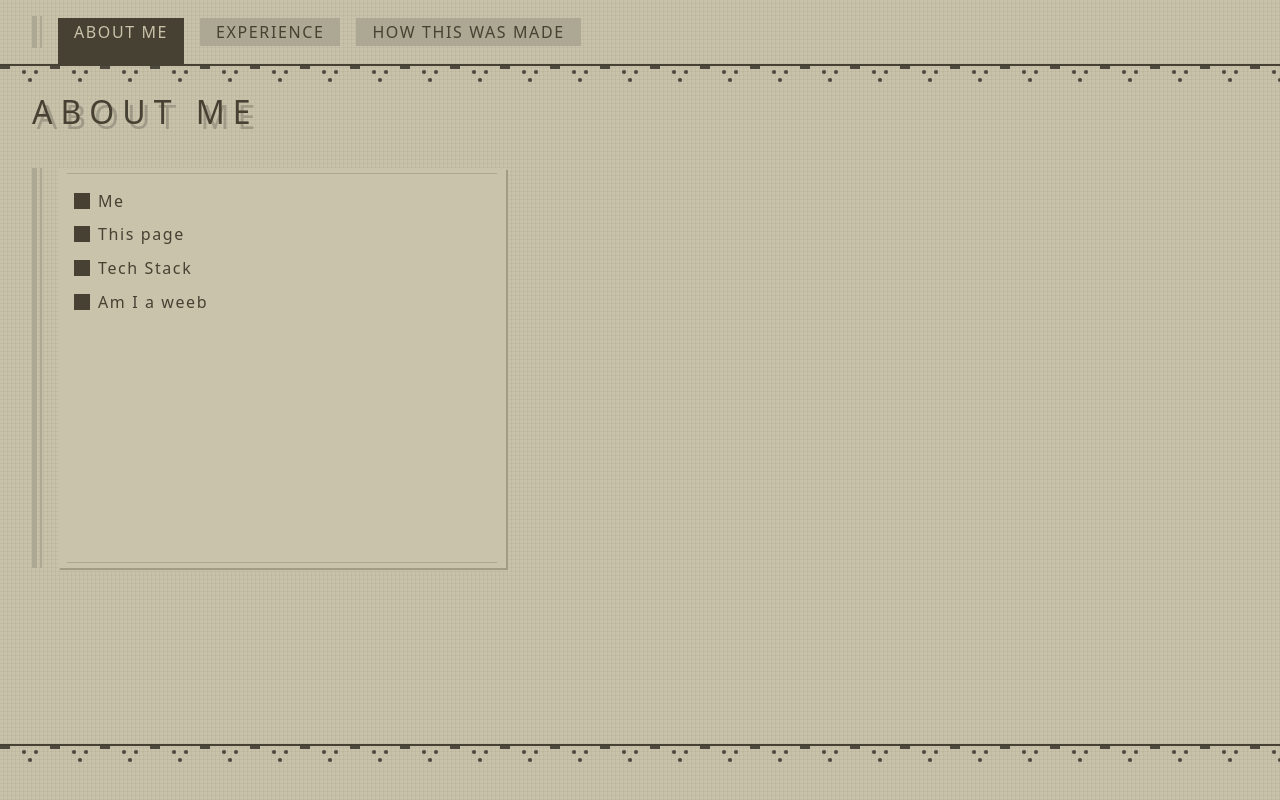
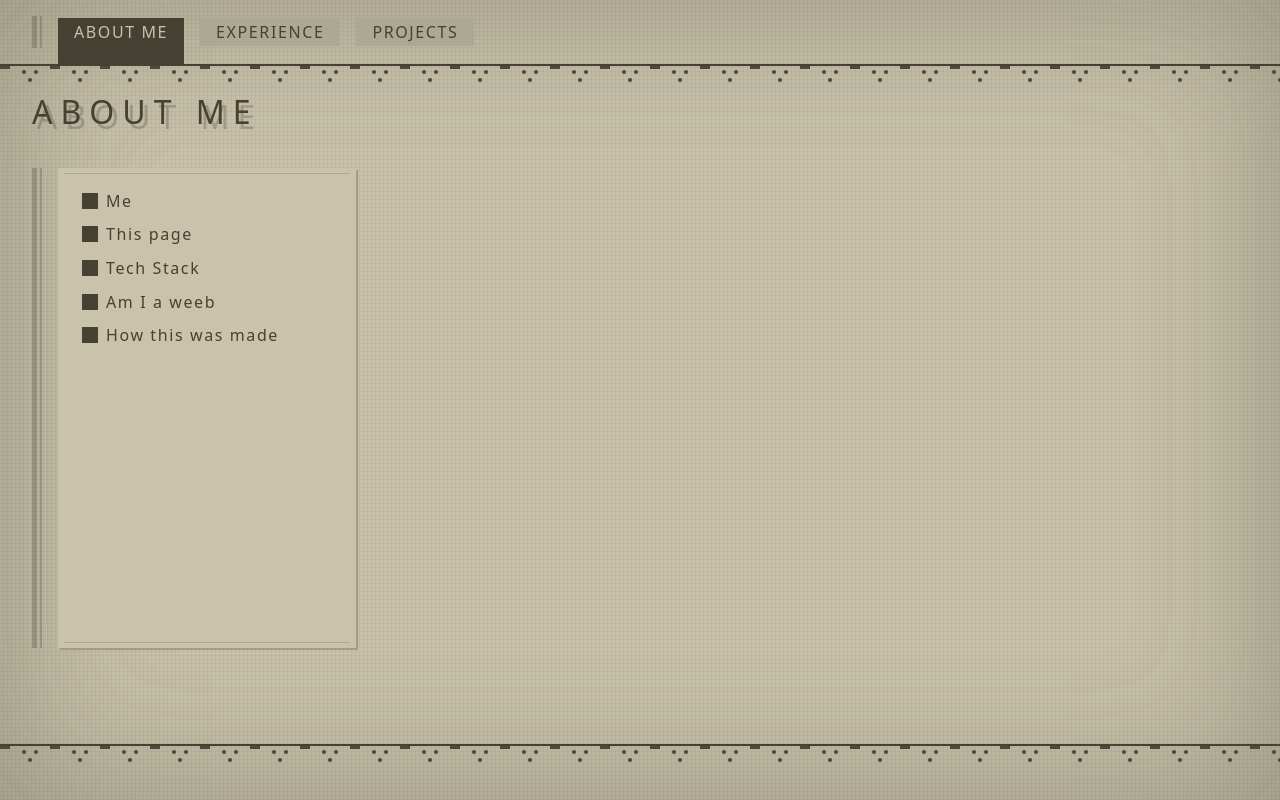
Before and after one commit to pralphv/portfolio-game-screens, a React (Vite) app: page /portfolio-game-screens/about_me in a window 1280 px wide. Built offline with nearby package versions, Linux system fonts and the light colour scheme; what @pixi/react would draw is missing.

Commit message:
progress

```diff
--- a/src/components/navigationBar/index.tsx
+++ b/src/components/navigationBar/index.tsx
@@ -31,7 +31,7 @@ const NavigationBar = () => {
             alignItems: "center",
           }}
         >
-          {["/about_me", "/experience", "/how_this_was_made"].map((route) => (
+          {["/about_me", "/experience", "/projects"].map((route) => (
             <NavLink
               to={route}
               key={route}
--- a/src/components/nierPageHeader/index.tsx
+++ b/src/components/nierPageHeader/index.tsx
@@ -1,30 +1,8 @@
-import { useEffect, useState } from "react";
-
 import { useTextTypingEffect } from "../../utils/hooks";
 
 const NierPageHeader = ({ title }: { title: string }) => {
-  const [ready, setReady] = useState(
-    !(new URLSearchParams(window.location.search).get("from") === "home"),
-  );
-  const visibleText = useTextTypingEffect(ready ? title : "");
-  const isBot =
-    /bot|crawler|spider|crawling|google|bing|yahoo|baidu|yandex|facebook|twitter|linkedin/i.test(
-      navigator.userAgent,
-    );
-  useEffect(() => {
-    if (ready) {
-      return;
-    }
-    const timer = setTimeout(() => {
-      setReady(true);
-    }, 800);
-
-    return () => clearTimeout(timer);
-  }, []);
-  if (isBot) {
-    return <h1>{title}</h1>;
-  }
-  return ready && <h1>{visibleText}</h1>;
+  const visibleText = useTextTypingEffect(title);
+  return <h1>{visibleText}</h1>;
 };
 
 export default NierPageHeader;
--- a/src/index.css
+++ b/src/index.css
@@ -88,7 +88,7 @@ html[data-theme="nier"] {
 
   --color-background: #c8c2aa; /* $bgColor from your snippet */
   --color-surface: #f8f8f0; /* A slightly lighter surface if needed */
-  --color-border: #4d493e; /* Border color matching $color */
+  --color-border: 77, 73, 62; /* Border color matching $color */
 
   /* Define the color used for the grid lines as an RGB variable */
   --color-grid-line-rgb: 255 0 0; /* Black for rgba(0,0,0,.07) */
@@ -113,8 +113,8 @@ html[data-theme="nier"] {
     background-repeat: repeat; /* Crucial for grids! Ensure the pattern tiles */
     /* Inner box shadow */
     box-shadow:
-      inset 0 0 150px rgba(var(--color-text-base-rgb), 0.4),
-      inset 0 0 150px rgba(var(--color-text-base-rgb), 0.3);
+      inset 0 0 150px rgba(var(--color-border), 0.2),
+      inset 0 0 150px rgba(var(--color-border), 0.2);
 
     /* Other body styles */
     color: var(--color-text-base);
@@ -218,7 +218,7 @@ html[data-theme="nier"] {
       top: 0;
       width: 5px;
       height: 100%;
-      background-color: var(--color-secondary);
+      background-color: rgba(var(--color-border), 0.3);
       transform-origin: center;
       animation: growUp 0.3s ease-out forwards;
     }
@@ -230,7 +230,7 @@ html[data-theme="nier"] {
       top: 0;
       width: 2px;
       height: 100%;
-      background-color: var(--color-secondary);
+      background-color: rgba(var(--color-border), 0.3);
       transform-origin: center;
       animation: growUp 0.3s ease-out forwards;
     }
@@ -238,18 +238,16 @@ html[data-theme="nier"] {
 
   .white-space {
     margin-left: 2em;
+    margin-right: 2em;
   }
 
   .panel {
-    height: 50vh;
     background-color: #cac3ab;
-    box-shadow: 2px 2px 0px #a29c85;
     position: relative;
-    width: 35vw;
     padding-top: 1em;
     padding-bottom: 1em;
+    padding-left: 1em;
     animation: fadeIn 0.2s ease-out forwards;
-    animation-delay: 700ms;
     opacity: 0;
 
     &::before {
@@ -262,6 +260,9 @@ html[data-theme="nier"] {
       border-bottom: 1px solid var(--color-secondary);
       width: 96%;
     }
+  }
+  .panel-box-shadow {
+    box-shadow: 2px 2px 0px #a29c85;
   }
 
   .panel a {
@@ -283,8 +284,7 @@ html[data-theme="nier"] {
 
   .panel li {
     position: relative;
-    padding-left: 2.5em;
-    /* z-index: 1; */
+    padding-left: 2em;
 
     &:hover {
       a {
@@ -320,6 +320,7 @@ html[data-theme="nier"] {
       height: 100%;
       background-color: var(--color-text-base);
       transition: width 0.15s ease;
+      z-index: -1;
     }
 
     &:hover::after {
@@ -327,10 +328,22 @@ html[data-theme="nier"] {
     }
   }
 
+  .panel-header {
+    color: var(--color-background);
+    background-color: var(--color-text-base);
+    padding-left: 2em;
+    position: relative;
+    animation: fadeIn 0.2s ease-out forwards;
+
+    .bullet-point {
+      background-color: var(--color-background);
+    }
+  }
+
   .bullet-point {
     content: "";
     position: absolute;
-    left: 1em;
+    left: 0em;
     top: 50%;
     transform: translateY(-50%);
     width: 1em;
--- a/src/main.tsx
+++ b/src/main.tsx
@@ -23,7 +23,11 @@ const router = createBrowserRouter(
       path: "/",
       element: <Layout />,
       children: [
-        { path: "/about_me", element: <AboutMe /> },
+        {
+          path: "/about_me",
+          element: <AboutMe />,
+          children: [{ path: ":section", element: null }],
+        },
         { path: "/experience", element: <Experience /> },
         { path: "/how_this_was_made", element: <HowThisWasMade /> },
       ],
--- a/src/routes/aboutMe/index.tsx
+++ b/src/routes/aboutMe/index.tsx
@@ -1,29 +1,103 @@
-import { NavLink } from "react-router";
+import { NavLink, useParams } from "react-router";
 import NierPageHeader from "../../components/nierPageHeader";
+import { useDelayIfRefresh } from "../../utils/hooks";
+
+function createUrl(url: string, name: string) {
+  return {
+    url,
+    name,
+  };
+}
+
+const RightPanel = ({
+  title,
+  children,
+}: {
+  title: string;
+  children: React.ReactNode;
+}) => {
+  const ready = useDelayIfRefresh(500);
+  return (
+    ready && (
+      <>
+        <div className="panel-header">
+          <div className="bullet-point" style={{ marginLeft: "0.5em" }} />
+          <h2>{title}</h2>
+        </div>
+        <div className="panel">{children}</div>
+      </>
+    )
+  );
+};
 
 const TITLE = "About Me";
 const AboutMe = () => {
+  const ready = useDelayIfRefresh(500);
+  const { section } = useParams();
   return (
+    ready && (
       <div className="white-space">
         <div style={{ display: "flex", gap: "2em", flexDirection: "column" }}>
           <NierPageHeader title={TITLE} />
           <div style={{ display: "flex", gap: "1em" }}>
             <div className="dividers" />
-          <nav className="panel">
+            <div style={{ display: "flex", gap: "2em", flex: "1" }}>
+              <nav
+                className="panel panel-box-shadow"
+                style={{ flex: "0 0 25%", height: "60vh" }}
+              >
                 <ul>
-              {["Me", "This page", "Tech Stack", "Am I a weeb"].map((text) => (
-                <li key={text}>
+                  {[
+                    createUrl("me", "Me"),
+                    createUrl("this_page", "This page"),
+                    createUrl("tech_stack", "Tech Stack"),
+                    createUrl("am_i_a_weeb", "Am I a weeb"),
+                    createUrl("how_this_was_made", "How this was made"),
+                  ].map((obj) => (
+                    <li key={obj.url}>
                       <div>
-                    <div className="bullet-point" />
-                    <NavLink to={text}>{text}</NavLink>
+                        <div
+                          className="bullet-point"
+                          style={{ marginLeft: "0.5em" }}
+                        />
+                        <NavLink to={obj.url}>{obj.name}</NavLink>
                       </div>
                     </li>
                   ))}
                 </ul>
               </nav>
+              <div style={{ flex: "1" }}>
+                {section === "me" && (
+                  <RightPanel title="Me">
+                    <div>me</div>
+                  </RightPanel>
+                )}
+                {section === "this_page" && (
+                  <RightPanel title="This page">
+                    <div>this page</div>
+                  </RightPanel>
+                )}
+                {section === "tech_stack" && (
+                  <RightPanel title="Tech stack">
+                    <div>tech stack</div>
+                  </RightPanel>
+                )}
+                {section === "am_i_a_weeb" && (
+                  <RightPanel title="Am I a weeb">
+                    <div>am i a weeb</div>
+                  </RightPanel>
+                )}
+                {section === "how_this_was_made" && (
+                  <RightPanel title="How this was made">
+                    <div>how this was made</div>
+                  </RightPanel>
+                )}
               </div>
             </div>
           </div>
+        </div>
+      </div>
+    )
   );
 };
 export default AboutMe;
--- a/src/utils/hooks.ts
+++ b/src/utils/hooks.ts
@@ -1,4 +1,5 @@
 import { useState, useEffect } from "react";
+import { useNavigationType } from "react-router";
 
 export const useTextTypingEffect = (fullText: string) => {
   const [i, setI] = useState(0);
@@ -21,3 +22,27 @@ export const useTextTypingEffect = (fullText: string) => {
     ? fullText
     : fullText.slice(0, i) + randomAlphabet;
 };
+
+export const useDelayIfRefresh = (delay: number) => {
+  const [ready, setReady] = useState(false);
+  const navigationType = useNavigationType();
+  const isBot =
+    /bot|crawler|spider|crawling|google|bing|yahoo|baidu|yandex|facebook|twitter|linkedin/i.test(
+      navigator.userAgent,
+    );
+  useEffect(() => {
+    if (navigationType === "PUSH") {
+      setReady(true);
+      return;
+    }
+    const timer = setTimeout(() => {
+      setReady(true);
+    }, delay);
+
+    return () => clearTimeout(timer);
+  }, []);
+  if (isBot) {
+    return true;
+  }
+  return ready;
+};
```
Lines whose indentation alone changed are shown as unchanged.
